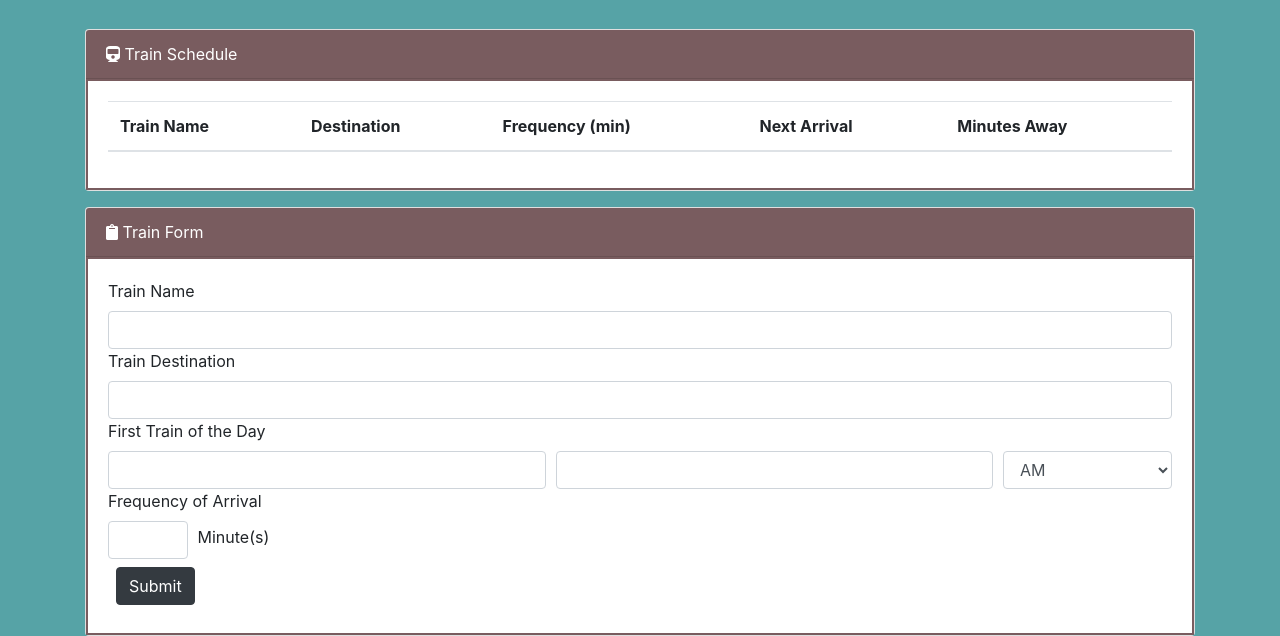
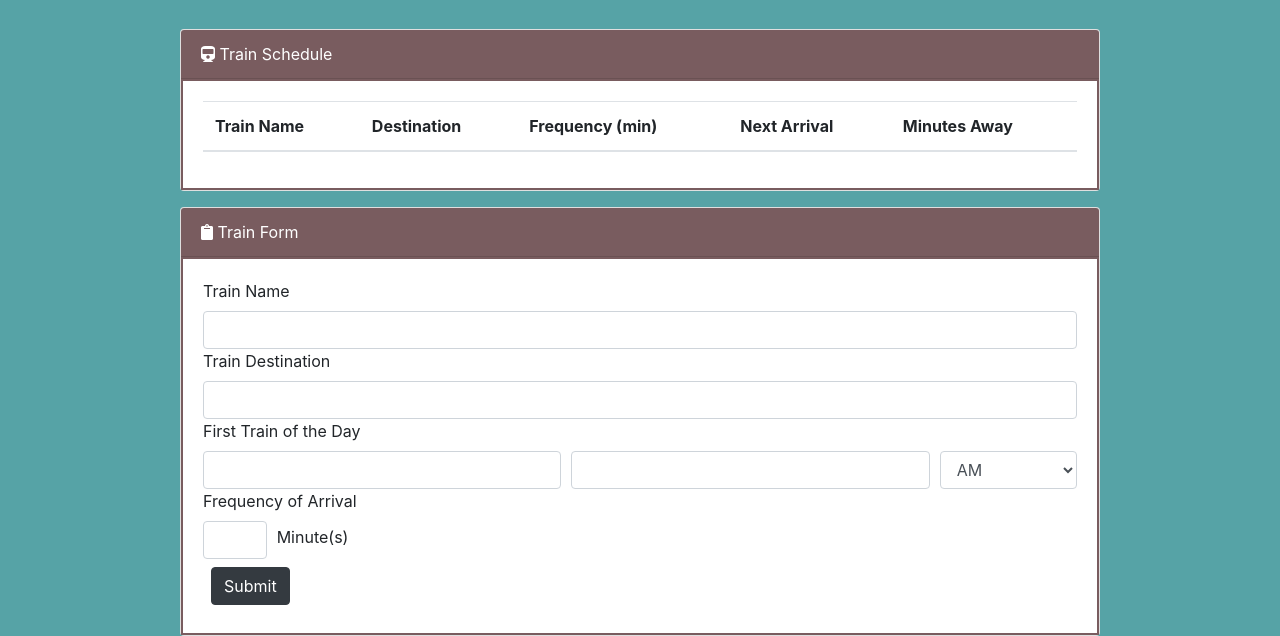
Before and after one commit to owaisj/train-scheduler, a plain HTML site: page index.html in a window 1280 px wide. Shown: the part 195-831 px from the top of the page. Drawn offline with nearby package versions, Linux system fonts and the light colour scheme; no server answers.

Commit message:
Set max-width of container

```diff
--- a/style.css
+++ b/style.css
@@ -7,6 +7,9 @@ Tuscan Tan: #A69658
 */
 body {
     background-color: #56A3A6;
+}
+.container {
+    max-width: 950px;
 }
 #page-header {
     background-color: #273043;
```
